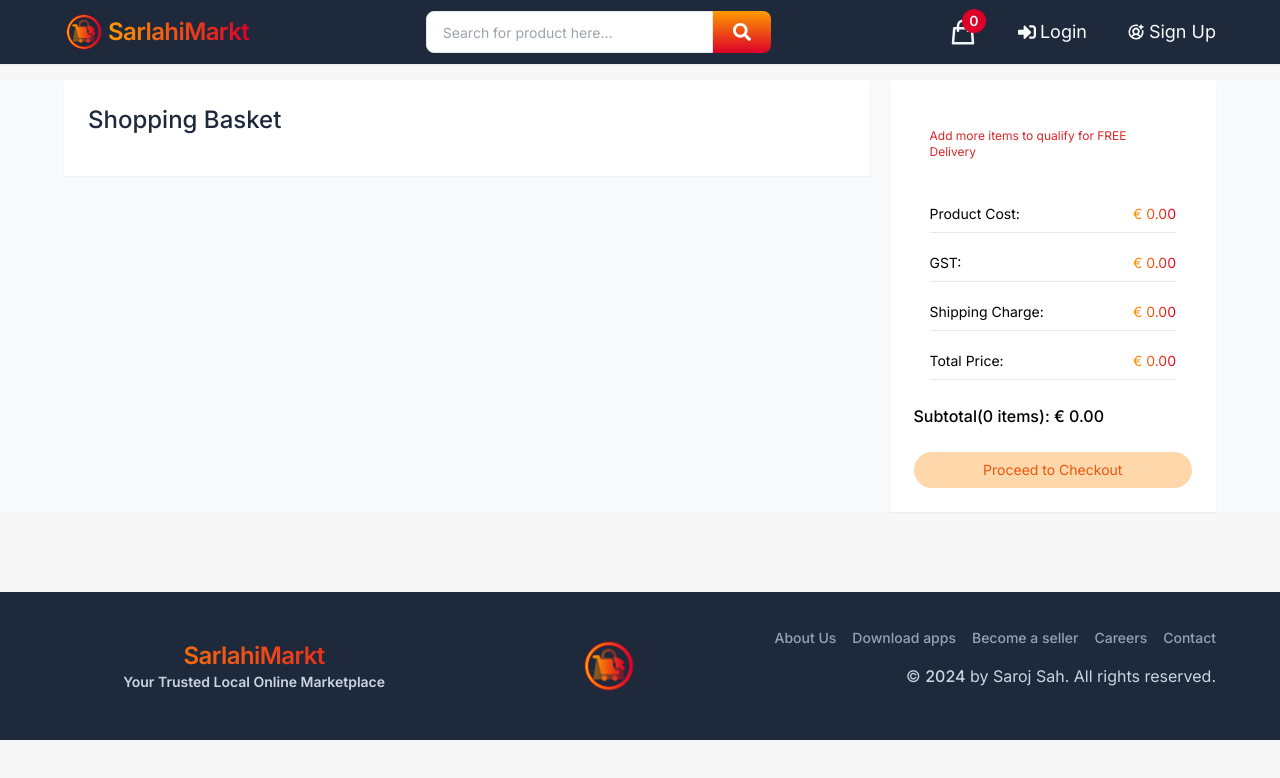
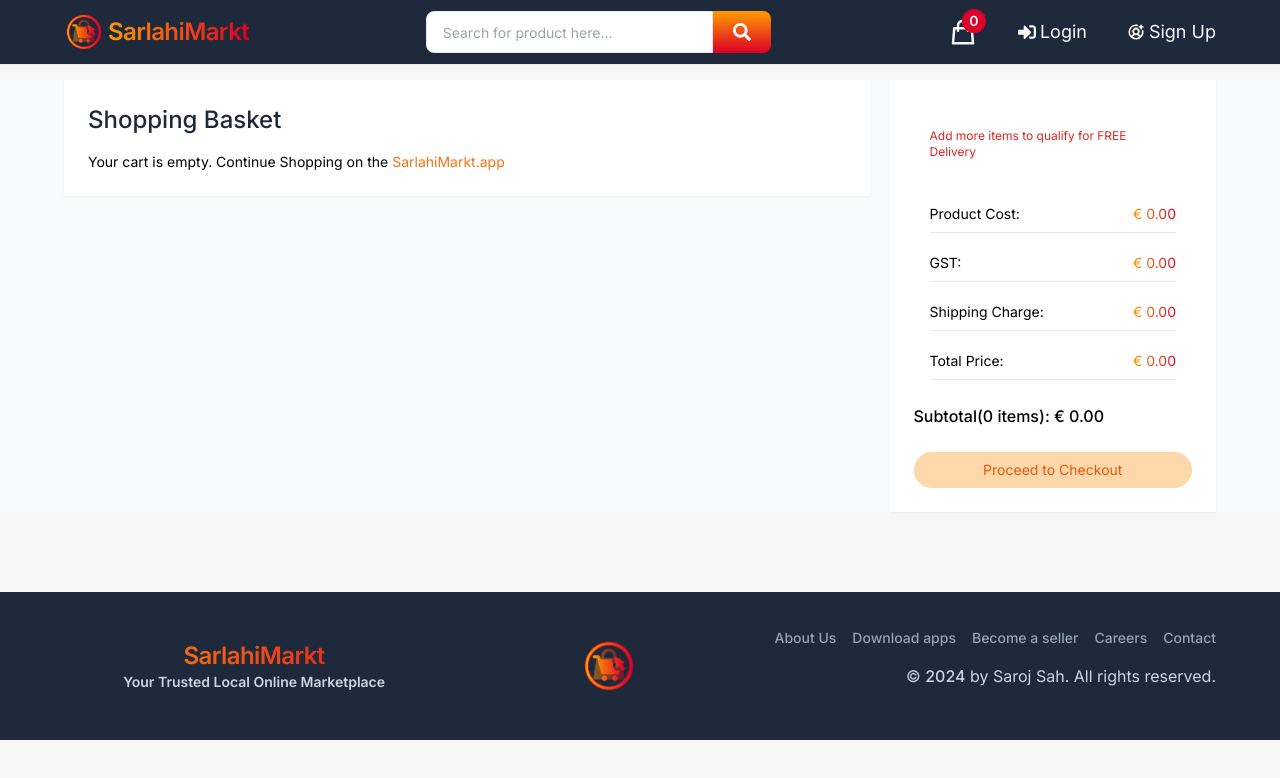
Before and after one commit to saroj2053/sarlahimarkt-frontend, a React (Vite) app: page /cart in a window 1280 px wide. Shown: the top 778 px of the page. Built offline with nearby package versions, Linux system fonts and the light colour scheme.

Commit message:
Added empty cart message to CartItems component

```diff
--- a/src/components/CartItemsTable.jsx
+++ b/src/components/CartItemsTable.jsx
@@ -28,6 +28,17 @@
 
   return (
     <>
+      {items.length === 0 && (
+        <p className="text-sm">
+          Your cart is empty. Continue Shopping on the{" "}
+          <a
+            className="hover:underline text-orange-500 transition-all duration-300 ease-in-out"
+            href="/"
+          >
+            SarlahiMarkt.app
+          </a>
+        </p>
+      )}
       {items.map((item, index) => (
         <div
           key={item.productName + index}
```
